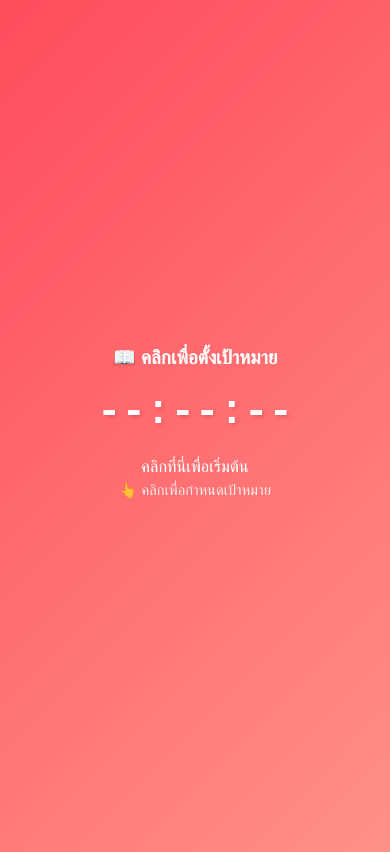
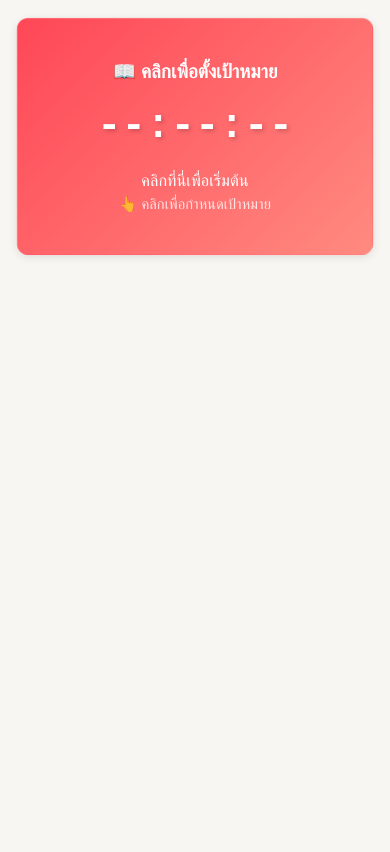
Before and after one commit to wisawapan00/notion-widgets, a plain HTML site: page countdown/index.html in a window 390 px wide. Drawn offline with Linux system fonts and the light colour scheme.

Commit message:
update countdown

```diff
--- a/countdown/index.html
+++ b/countdown/index.html
@@ -24,7 +24,7 @@
             font-family: -apple-system, BlinkMacSystemFont, 'Segoe UI', Roboto, sans-serif;
             background-color: var(--bg-color);
             color: var(--text-color);
-            padding: 0;
+            padding: 20px;
             margin: 0;
             min-height: 100vh;
         }
@@ -33,24 +33,22 @@
             max-width: 100%;
             margin: 0;
             padding: 0;
-            min-height: 100vh;
-            display: flex;
-            align-items: center;
-            justify-content: center;
+            position: relative;
         }
 
         @media (max-width: 768px) {
             .exam-countdown {
-                padding: 40px 20px;
+                padding: 30px 20px;
             }
 
             .countdown-timer {
-                font-size: 2.5rem;
+                font-size: 2rem;
             }
 
             .modal-content {
                 width: 95%;
-                margin: 10% auto;
+                margin: 15% auto;
+                max-height: 60vh;
             }
 
             .modal-header {
@@ -69,11 +67,16 @@
 
         @media (max-width: 480px) {
             .countdown-timer {
-                font-size: 2rem;
+                font-size: 1.5rem;
             }
 
             .exam-countdown {
-                padding: 30px 15px;
+                padding: 25px 15px;
+            }
+
+            .modal-content {
+                margin: 10% auto;
+                max-height: 70vh;
             }
         }
 
@@ -81,22 +84,19 @@
             background: linear-gradient(135deg, var(--accent-red), #FF8A80);
             color: white;
             text-align: center;
-            border-radius: 0;
-            padding: 60px 30px;
-            box-shadow: none;
+            border-radius: 12px;
+            padding: 40px 30px;
+            box-shadow: 0 2px 8px rgba(0,0,0,0.1);
             cursor: pointer;
-            transition: background 0.5s ease;
-            border: none;
-            width: 100vw;
-            min-height: 100vh;
-            display: flex;
-            flex-direction: column;
-            justify-content: center;
-            align-items: center;
+            transition: background 0.5s ease, transform 0.3s ease;
+            border: 1px solid rgba(255,255,255,0.1);
+            width: 100%;
+            position: relative;
+            overflow: hidden;
         }
 
         .exam-countdown:hover {
-            filter: brightness(1.05);
+            transform: translateY(-2px);
         }
 
         /* Dynamic background colors based on remaining time */
@@ -113,7 +113,7 @@
         }
 
         .countdown-timer {
-            font-size: 4rem;
+            font-size: 3rem;
             font-weight: 800;
             margin: 20px 0;
             font-family: 'Courier New', monospace;
@@ -123,7 +123,7 @@
         /* Modal Popup Styles */
         .modal {
             display: none;
-            position: fixed;
+            position: absolute;
             z-index: 1000;
             left: 0;
             top: 0;
@@ -135,16 +135,17 @@
 
         .modal-content {
             background-color: #fefefe;
-            margin: 5% auto;
+            margin: 20% auto;
             padding: 0;
             border-radius: 12px;
             width: 90%;
-            max-width: 500px;
-            max-height: 90vh;
+            max-width: 450px;
+            max-height: 70vh;
             overflow-y: auto;
             box-shadow: 0 10px 30px rgba(0,0,0,0.15);
             animation: slideIn 0.3s ease;
             border: 1px solid var(--border-color);
+            position: relative;
         }
 
         .modal-header {
```
